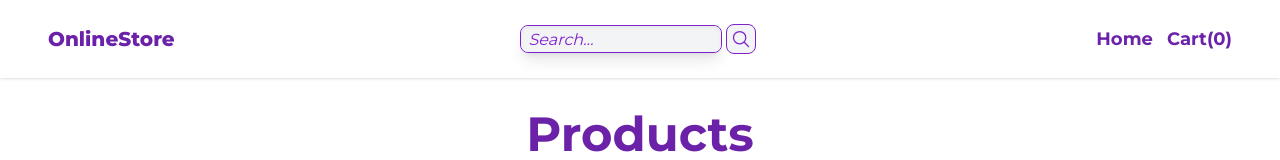
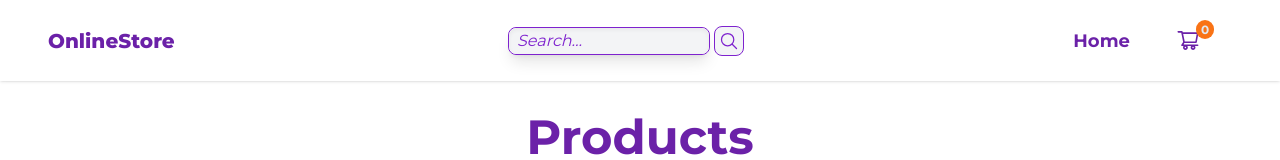
Before and after one commit to naushadraien/ecommerce-nextjs, a Next.js app: page / in a window 1280 px wide. Shown: the top 160 px of the page. Built offline with nearby package versions, Linux system fonts and the light colour scheme; no server answers.

Commit message:
project completed

```diff
--- a/components/Header.tsx
+++ b/components/Header.tsx
@@ -6,7 +6,7 @@ import SearchBar from "./SearchBar";
 import { useState } from "react";
 import { RxHamburgerMenu } from "react-icons/rx";
 import { IoMdClose } from "react-icons/io";
-
+import { AiOutlineShoppingCart } from "react-icons/ai";
 function Header() {
   // Specify the type of state using RootState
   const { cart } = useSelector((state: RootState) => state);
@@ -18,7 +18,9 @@ function Header() {
       <div className=" container max-w-full">
         <div className="hidden lg:flex items-center px-4 md:px-12 py-6 justify-between shadow w-full">
           <Link href="/">
-            <h2 className="font-extrabold text-purple-800 text-xl">OnlineStore</h2>
+            <h2 className="font-extrabold text-purple-800 text-xl">
+              OnlineStore
+            </h2>
           </Link>
 
           <SearchBar />
@@ -36,15 +38,20 @@ function Header() {
             </Link>
 
             <Link href="/cart">
-              <button className="text-purple-800 font-bold text-lg hover:text-purple-600">
-                Cart({cart.cartItems.length})
+              <button className="text-purple-800 text-2xl font-bold hover:text-purple-600 relative mt-1 mx-8">
+                <AiOutlineShoppingCart />
+                <p className="absolute -mt-8 ml-5 text-xs text-slate-200 bg-orange-500 rounded-full px-[5px] py-[1.5px]">
+                  {cart.cartItems.length}
+                </p>
               </button>
             </Link>
           </div>
         </div>
         <div className="flex lg:hidden items-center px-4 md:px-12 justify-between w-full py-4">
           <Link href="/">
-            <h2 className="text-purple-800 font-extrabold text-xl">OnlineStore</h2>
+            <h2 className="text-purple-800 font-extrabold text-xl">
+              OnlineStore
+            </h2>
           </Link>
           <button onClick={() => setMenu(!menu)}>
             {menu ? (
@@ -73,8 +80,11 @@ function Header() {
               </Link>
 
               <Link href="/cart">
-                <button className=" text-purple-800 font-bold text-lg hover:text-purple-600">
-                  Cart({cart.cartItems.length})
+                <button className="text-purple-800 text-2xl font-bold hover:text-purple-600 relative mt-1 max-lg:mx-3">
+                  <AiOutlineShoppingCart />
+                  <p className="absolute -mt-8 ml-5 text-xs text-slate-200 bg-orange-500 rounded-full px-[5px] py-[1.5px]">
+                    {cart.cartItems.length}
+                  </p>
                 </button>
               </Link>
             </div>
```
